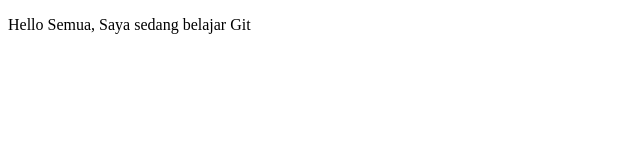
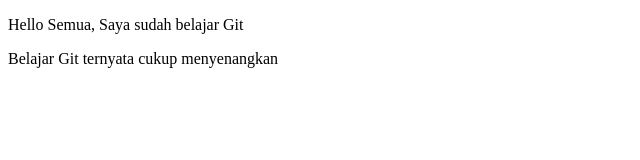
Before and after one commit to fzl-22/belajar-git-pm3, a plain HTML site: page index.html in a window 1280 px wide. Shown: the whole page, without its empty margins (0-640 px from the left). Drawn offline with Linux system fonts and the light colour scheme.

Commit message:
belajar git greget!

```diff
--- a/index.html
+++ b/index.html
@@ -6,6 +6,7 @@
   <title>Belajar Git - Project 01</title>
 </head>
 <body>
-  <p>Hello Semua, Saya sedang belajar Git</p>
+  <p>Hello Semua, Saya sudah belajar Git</p>
+  <p>Belajar Git ternyata cukup menyenangkan</p>
 </body>
 </html>
```
